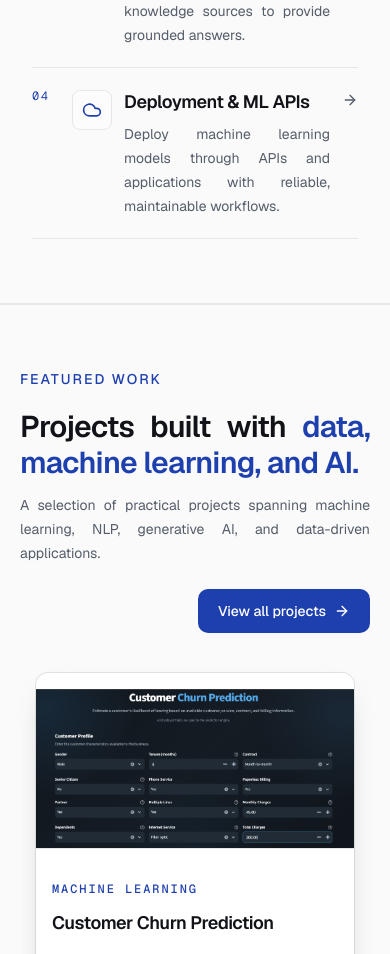
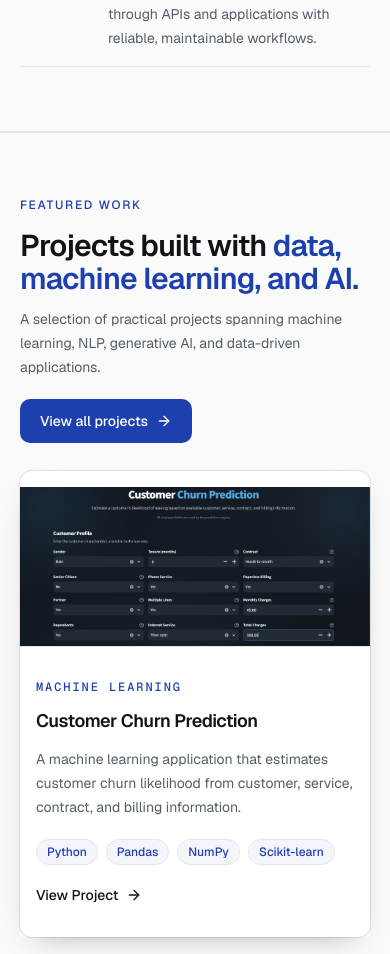
Before and after one commit to abdulrehmanml/ai-ml-portfolio, a Next.js app: page / in a window 390 px wide. Shown: the part 2622-3576 px from the top of the page. Built offline with nearby package versions, Linux system fonts and the light colour scheme; no server answers.

Commit message:
Complete responsive homepage and site consistency updates

```diff
--- a/src/app/globals.css
+++ b/src/app/globals.css
@@ -38,8 +38,7 @@
   --radius-surface: 18px;
 
   --container-max: 1200px;
-  --page-padding-mobile: 20px;
-  --page-padding-desktop: 32px;
+  --page-padding: clamp(1.25rem, 2.2vw, 3rem);
 }
 
 .dark {
@@ -181,16 +180,9 @@ body {
   }
 }
 
-/* Wider shared layout for laptop and desktop */
-@media (min-width: 1280px) {
+/* Fluid shared layout for larger screens */
+@media (min-width: 1200px) {
   :root {
-    --container-max: 1728px;
+    --container-max: max(1200px, min(96vw, 2200px));
   }
 }
-
-/* Wider fluid layout for large desktops */
-@media (min-width: 1800px) {
-  :root {
-    --container-max: min(95vw, 2200px);
-  }
-}
--- a/src/components/layout/container.tsx
+++ b/src/components/layout/container.tsx
@@ -7,7 +7,7 @@ export function Container({ className, children, ...props }: ContainerProps) {
   return (
     <div
       className={cn(
-        "site-container mx-auto w-full max-w-[var(--container-max)] px-5 md:px-8 lg:px-16 2xl:px-8 min-[1800px]:px-12",
+        "site-container mx-auto w-full max-w-[var(--container-max)] px-[var(--page-padding)]",
         className,
       )}
       {...props}
--- a/src/components/layout/footer.tsx
+++ b/src/components/layout/footer.tsx
@@ -15,7 +15,7 @@ export function Footer() {
               Abdul Rehman
             </Link>
 
-            <p className="text-sm leading-6 text-muted-foreground md:text-[13px] lg:text-sm">
+            <p className="text-sm leading-6 text-muted-foreground">
               Turning data and models into practical, deployable solutions.
             </p>
           </div>
--- a/src/components/projects/project-card.tsx
+++ b/src/components/projects/project-card.tsx
@@ -25,7 +25,7 @@ export function ProjectCard({
     <Link
       href={project.href}
       aria-label={`View case study: ${project.title}`}
-      className="mx-auto block h-full w-full max-w-sm"
+      className="mx-auto block w-full max-w-sm"
     >
       <motion.div
         whileHover={{ y: -4, scale: 1.01 }}
@@ -34,14 +34,16 @@ export function ProjectCard({
           duration: 0.18,
           ease: "easeOut",
         }}
-        className="project-card-shadow h-full"
+        className="project-card-shadow"
       >
-        <Card className="group h-full overflow-hidden border-border/80 bg-card transition-colors duration-300 hover:border-primary/50 hover:bg-primary/5">
+        <Card className="group overflow-hidden border-border/80 bg-card transition-colors duration-300 hover:border-primary/50 hover:bg-primary/5">
           {/* Project visual */}
           {showImage && (
             <div
               className={`relative overflow-hidden border-b border-border/70 bg-muted ${
-                compact ? "h-40 sm:h-44 lg:h-48" : "h-52 sm:h-56 lg:h-60"
+                compact
+                  ? "h-40 min-[560px]:h-44 lg:h-48"
+                  : "h-52 min-[560px]:h-56 lg:h-60"
               }`}
             >
               {project.image ? (
@@ -68,7 +70,7 @@ export function ProjectCard({
 
           {/* Content */}
           <div
-            className={`flex h-full flex-col ${compact ? "p-4 sm:p-4" : "p-6"}`}
+            className={`flex flex-col ${compact ? "p-4" : "p-6"}`}
           >
             <p className="font-mono text-xs font-medium uppercase tracking-[0.16em] text-primary">
               {project.category}
@@ -80,7 +82,7 @@ export function ProjectCard({
               </h3>
             </div>
 
-            <p className="mt-3 text-justify text-sm leading-6 text-muted-foreground">
+            <p className="mt-3 min-w-0 text-left text-sm leading-6 text-muted-foreground">
               {project.description}
             </p>
 
@@ -89,21 +91,21 @@ export function ProjectCard({
               {project.technologies.slice(0, 4).map((technology) => (
                 <span
                   key={technology}
-                  className="rounded-full border border-border bg-background px-2.5 py-1 text-xs text-muted-foreground transition-colors duration-200 group-hover:border-primary/20 group-hover:text-foreground"
+                  className="rounded-full border border-primary/25 bg-primary/5 px-2.5 py-1 text-xs font-medium text-primary transition-colors duration-200 group-hover:border-primary/50 group-hover:bg-primary/10"
                 >
                   {technology}
                 </span>
               ))}
             </div>
 
-            <div className="mt-auto pt-6">
-              <div className="inline-flex items-center gap-2 text-sm font-medium text-foreground transition-colors duration-200 group-hover:text-primary">
+            <div className="mt-5">
+              <span className="inline-flex items-center gap-2 text-sm font-medium text-foreground transition-colors duration-200 group-hover:text-primary">
                 View Project
                 <ArrowRight
                   className="size-4 transition-transform duration-200 group-hover:translate-x-1"
                   aria-hidden="true"
                 />
-              </div>
+              </span>
             </div>
           </div>
         </Card>
--- a/src/components/sections/about-preview.tsx
+++ b/src/components/sections/about-preview.tsx
@@ -50,12 +50,12 @@ export function AboutPreview() {
       <Container>
         <FadeIn>
           {/* Section heading */}
-          <div className="w-full">
+          <div className="w-full min-w-0">
             <p className="mb-4 text-xs font-medium uppercase tracking-[0.14em] text-primary min-[560px]:mb-5 min-[560px]:text-sm min-[560px]:tracking-[0.16em]">
               About Me
             </p>
 
-            <h2 className="w-full min-w-0 text-[28px] font-semibold leading-[1.1] tracking-tight min-[390px]:text-3xl min-[560px]:text-4xl lg:text-[42px]">
+            <h2 className="w-full min-w-0 text-[28px] font-semibold leading-[1.1] tracking-tight min-[390px]:text-3xl min-[560px]:text-4xl lg:text-[42px] xl:text-[clamp(36px,3vw,44px)] 2xl:text-[48px]">
               I&apos;m Abdul Rehman.
             </h2>
 
--- a/src/components/sections/featured-projects.tsx
+++ b/src/components/sections/featured-projects.tsx
@@ -9,36 +9,38 @@ import { ProjectCard } from "@/components/projects/project-card"
 import { projects } from "@/data/projects"
 
 export function FeaturedProjects() {
-  const featuredProjects = projects.slice(0, 3)
+  const featuredProjects = projects.slice(0, 4)
 
   return (
-    <Section id="featured-work" className="border-y border-accent/30 lg:pt-16">
+    <Section
+      id="featured-work"
+      className="border-y border-accent/30 pt-14 pb-14 min-[390px]:pt-16 min-[390px]:pb-16 min-[560px]:pt-18 min-[560px]:pb-18 sm:pt-18 sm:pb-18 md:pt-20 md:pb-20 lg:pt-16 lg:pb-16 xl:pt-20 xl:pb-20 2xl:pt-24 2xl:pb-24"
+    >
       <Container>
-        <div className="flex flex-col gap-10">
+        <div className="flex min-w-0 flex-col gap-7 min-[560px]:gap-8 md:gap-10">
           {/* Section heading */}
           <FadeIn>
-            <div className="flex flex-col gap-6 lg:flex-row lg:items-end lg:justify-between">
-              <div className="w-full max-w-3xl">
-                <p className="mb-5 text-sm font-medium uppercase tracking-[0.14em] text-primary">
+            <div className="flex min-w-0 flex-col gap-5 min-[560px]:gap-6 2xl:flex-row 2xl:items-end 2xl:justify-between">
+              <div className="w-full min-w-0 max-w-none 2xl:w-[72%] 2xl:max-w-[1120px]">
+                <p className="mb-4 text-xs font-medium uppercase tracking-[0.14em] text-primary min-[560px]:mb-5 min-[560px]:text-sm min-[560px]:tracking-[0.16em]">
                   Featured Work
                 </p>
 
-                <h2 className="w-full text-justify text-3xl font-semibold tracking-tight sm:text-4xl lg:text-[40px] lg:leading-[1.1] lg:whitespace-nowrap">
+                <h2 className="w-full min-w-0 text-left text-[28px] font-semibold leading-[1.1] tracking-tight min-[390px]:text-3xl min-[560px]:text-4xl md:text-[42px] xl:text-[clamp(36px,3vw,44px)] 2xl:text-[48px]">
                   Projects built with{" "}
                   <span className="text-primary">
                     data, machine learning, and AI.
                   </span>
                 </h2>
 
-                <p className="mt-3 w-full text-justify text-sm leading-6 text-muted-foreground sm:text-base lg:text-[15px]">
-                  A selection of practical projects spanning machine learning,
-                  NLP, generative AI, and data-driven applications.
+                <p className="mt-3 w-full min-w-0 text-left text-sm leading-6 text-muted-foreground min-[560px]:text-base min-[560px]:leading-7 xl:text-[15px]">
+                  A selection of practical projects spanning machine learning, NLP, generative AI, and data-driven applications.
                 </p>
               </div>
 
               <Link
                 href="/projects"
-                className="group inline-flex h-11 w-fit whitespace-nowrap items-center justify-center gap-2 rounded-[10px] bg-primary px-5 text-sm font-medium text-primary-foreground transition-all duration-200 hover:-translate-y-0.5 hover:bg-primary/80 hover:shadow-[0_8px_24px_-8px_var(--primary)] active:translate-y-0 focus-visible:outline-none focus-visible:ring-2 focus-visible:ring-ring focus-visible:ring-offset-2 self-end"
+                className="group inline-flex h-11 w-fit shrink-0 whitespace-nowrap items-center justify-center gap-2 self-start rounded-[10px] bg-primary px-5 text-sm font-medium text-primary-foreground transition-all duration-200 hover:-translate-y-0.5 hover:bg-primary/80 hover:shadow-[0_8px_24px_-8px_var(--primary)] active:translate-y-0 focus-visible:outline-none focus-visible:ring-2 focus-visible:ring-ring focus-visible:ring-offset-2 2xl:self-end"
               >
                 View all projects
                 <ArrowRight className="size-4 transition-transform duration-200 group-hover:translate-x-1" />
@@ -47,27 +49,31 @@ export function FeaturedProjects() {
           </FadeIn>
 
           {/* Project grid */}
-          <div className="grid gap-6 px-4 sm:px-6 md:px-0 md:grid-cols-2 lg:grid-cols-3">
+          <div
+            className={`mx-auto grid w-full max-w-[1600px] grid-cols-1 justify-items-center gap-x-6 gap-y-7 min-[560px]:gap-x-7 min-[560px]:gap-y-8 md:grid-cols-2 lg:grid-cols-3 2xl:grid-cols-4 ${
+              featuredProjects.length < 4 ? "2xl:grid-cols-3" : ""
+            }`}
+          >
             {featuredProjects.map((project, index) => {
               const isThird = index === 2
+              const isFourth = index === 3
+
               return (
                 <SlideUp
                   key={project.slug}
-                  className={
+                  className={[
+                    "w-full min-w-0 max-w-[360px]",
                     isThird
-                      ? "md:col-span-2 md:flex md:justify-center lg:col-span-1 lg:block"
-                      : ""
-                  }
-                >
-                  <div
-                    className={isThird ? "w-full md:w-1/2 lg:w-full" : "w-full"}
+                      ? "md:col-span-2 md:w-1/2 lg:col-span-1 lg:w-full"
+                      : "",
+                    isFourth ? "hidden 2xl:block" : "",
+                  ].join(" ")}
                 >
                 <ProjectCard
                   project={project}
                   priority={index === 0}
                   compact
                 />
-                  </div>
               </SlideUp>
             )
           })}
--- a/src/components/sections/services-preview.tsx
+++ b/src/components/sections/services-preview.tsx
@@ -48,50 +48,51 @@ const services = [
 
 export function ServicesPreview() {
   return (
-    <Section id="services" className="border-y border-accent/30">
+    <Section
+      id="services"
+      className="border-y border-accent/30 pt-14 pb-14 min-[390px]:pt-16 min-[390px]:pb-16 min-[560px]:pt-18 min-[560px]:pb-18 sm:pt-18 sm:pb-18 md:pt-20 md:pb-20 lg:pt-16 lg:pb-16 xl:pt-20 xl:pb-20 2xl:pt-24 2xl:pb-24"
+    >
       <Container>
         <FadeIn>
-          <div className="grid gap-12 text-left lg:grid-cols-[0.8fr_1.2fr] lg:items-start lg:gap-20">
+          <div className="grid min-w-0 grid-cols-1 gap-8 min-[560px]:gap-10 xl:grid-cols-[minmax(0,0.8fr)_minmax(0,1.2fr)] xl:items-start xl:gap-14 2xl:gap-16">
             {/* Section introduction */}
-            <div className="lg:sticky lg:top-28 lg:pt-0">
-              <p className="mb-5 text-sm font-medium min-[560px]:text-base uppercase tracking-[0.14em] text-primary">
+            <div className="min-w-0 xl:sticky xl:top-28">
+              <p className="mb-4 text-xs font-medium uppercase tracking-[0.14em] text-primary min-[560px]:mb-5 min-[560px]:text-sm min-[560px]:tracking-[0.16em]">
                 Services
               </p>
 
-              <h2 className="text-3xl font-semibold tracking-tight sm:text-4xl lg:text-[44px] lg:leading-[1.08] lg:text-justify">
+              <h2 className="w-full min-w-0 text-[28px] font-semibold leading-[1.1] tracking-tight min-[390px]:text-3xl min-[560px]:text-4xl md:text-[42px] xl:text-[clamp(36px,3vw,44px)] 2xl:text-[48px]">
                 <span>AI/ML Solutions </span>
                 <span className="text-primary">built for practical use.</span>
               </h2>
 
-              <p className="mt-4 w-full max-w-xl text-justify text-sm leading-6 text-muted-foreground sm:text-base md:w-[92%] md:max-w-none lg:w-full lg:max-w-md">
-                From data analysis and machine learning to generative AI and
-                deployment, I build practical solutions that move beyond
-                experimentation into usable applications.
+              <p className="mt-4 w-full max-w-none text-left text-sm leading-6 text-muted-foreground min-[560px]:text-base min-[560px]:leading-7 xl:text-[15px]">
+                From data analysis and machine learning to generative AI and deployment, I build practical solutions that move beyond experimentation into usable applications.
               </p>
             </div>
 
             {/* Service list */}
-            <div className="border-t border-border px-3 sm:px-5 lg:px-0">
+            <div className="min-w-0 border-t border-border px-0 min-[560px]:px-2 xl:px-0">
               {services.map(
                 ({ number, slug, icon: Icon, title, description }) => (
                   <SlideUp key={number}>
                     <Link href={`/services/${slug}`} className="block">
-                      <div className="group grid grid-cols-[28px_minmax(0,1fr)_auto] items-start gap-3 border-b border-border/70 py-5 transition-all duration-200 min-[560px]:grid-cols-[40px_minmax(0,1fr)_auto] min-[560px]:gap-4 min-[560px]:py-6 hover:-translate-y-0.5 hover:border-primary/35 hover:bg-primary/5 lg:grid-cols-[40px_1fr_auto] lg:gap-6 lg:py-5">
+                      <div className="group grid min-w-0 grid-cols-[24px_minmax(0,1fr)_16px] items-start gap-2 border-b border-border/70 py-4 transition-all duration-200 min-[390px]:grid-cols-[28px_minmax(0,1fr)_16px] min-[390px]:gap-3 min-[560px]:grid-cols-[40px_minmax(0,1fr)_20px] min-[560px]:gap-4 min-[560px]:py-6 hover:-translate-y-0.5 hover:border-primary/35 hover:bg-primary/5 xl:gap-5 xl:py-5">
                         <span className="font-mono text-xs tracking-[0.12em] text-primary transition-colors duration-200">
                           {number}
                         </span>
 
                         <div className="flex min-w-0 items-start gap-3 min-[560px]:gap-4">
-                          <span className="mt-0.5 inline-flex size-10 shrink-0 items-center justify-center rounded-lg border border-border/70 bg-card/50 text-primary transition-all duration-200 group-hover:border-primary/50 group-hover:bg-primary/10 group-hover:shadow-[0_4px_18px_-10px_var(--primary)]">
+                          <span className="mt-0.5 inline-flex size-9 shrink-0 items-center justify-center rounded-lg border border-border/80 bg-card/50 text-primary transition-all duration-200 min-[560px]:size-10 group-hover:border-primary/50 group-hover:bg-primary/10 group-hover:shadow-[0_4px_18px_-10px_var(--primary)]">
                             <Icon className="size-5" aria-hidden="true" />
                           </span>
 
                           <div className="min-w-0">
-                            <h3 className="text-lg font-semibold tracking-tight text-foreground transition-colors duration-200 min-[560px]:text-xl lg:text-lg group-hover:text-primary">
+                            <h3 className="text-base font-semibold tracking-tight text-foreground transition-colors duration-200 min-[390px]:text-[17px] min-[560px]:text-lg group-hover:text-primary">
                               {title}
                             </h3>
 
-                            <p className="mt-1.5 w-full max-w-xl text-justify text-sm leading-6 text-muted-foreground transition-colors duration-200 min-[560px]:text-[15px] lg:text-left lg:text-sm group-hover:text-muted-foreground">
+                            <p className="mt-1.5 w-full min-w-0 text-left text-sm leading-6 text-muted-foreground transition-colors duration-200 min-[560px]:text-[15px] group-hover:text-muted-foreground">
                               {description}
                             </p>
                           </div>
```
Also changed, not shown: src/app/not-found.tsx (+10 -6 lines), src/app/under-construction/page.tsx (+11 -8 lines), src/components/layout/navbar.tsx (+18 -1 lines), src/components/projects/project-page.tsx (+10 -10 lines), src/components/sections/contact-preview.tsx (+16 -13 lines). Lines whose indentation alone changed are shown as unchanged.
